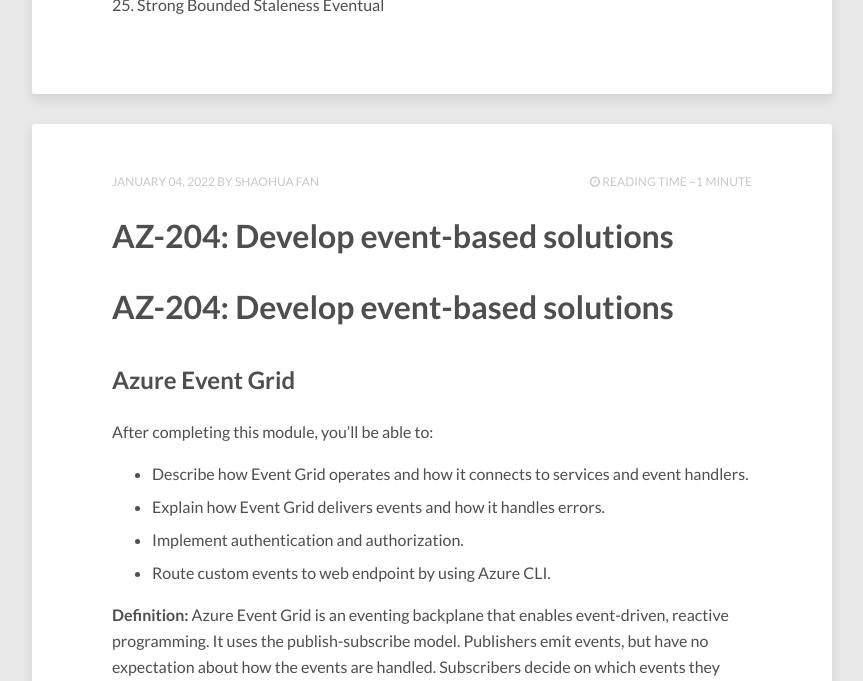
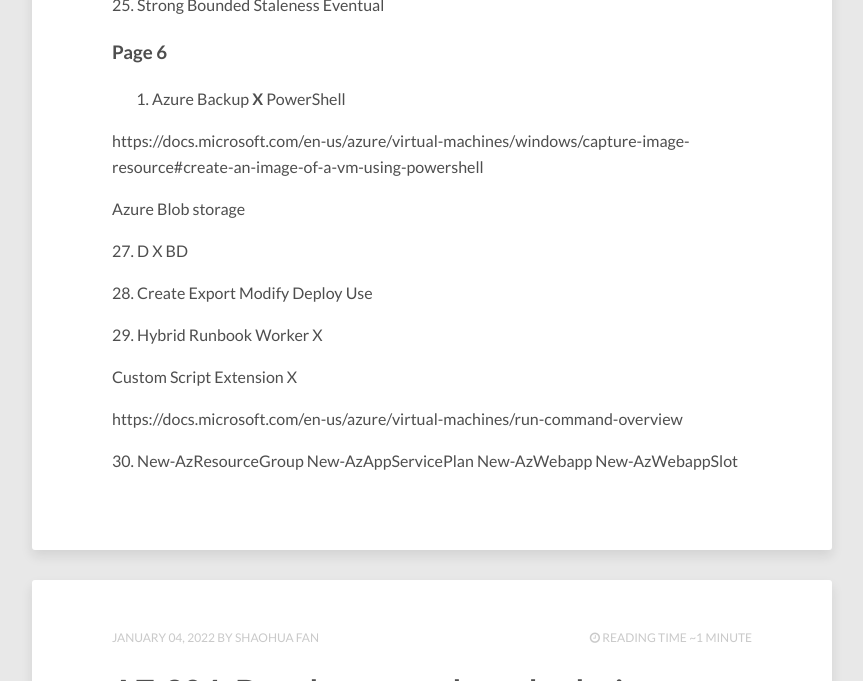
Before and after one commit to fanshaohua-fan/fanshaohua-fan.github.io, a Jekyll site: the page built from index.html, in a window 1280 px wide and 900 px high, scrolled down 4679 px, cut to the strip 219-900 px from the top of the window. Shown: the whole strip, without its empty margins (208-1071 px from the left). Built offline with Jekyll 4.4.1, drawn with Linux system fonts in a browser that asks for light colours; nearby versions of some CDN libraries; the list of posts is cut into pages by our own code.

Commit message:
AZ204 practice page 6

```diff
--- a/_posts/2022-1-14-AZ204 Practice.md
+++ b/_posts/2022-1-14-AZ204 Practice.md
@@ -79,3 +79,38 @@
 Strong
 Bounded Staleness
 Eventual
+
+
+### [Page 6](https://www.examtopics.com/exams/microsoft/az-204/view/6/)
+
+26.
+Azure Backup    **X**  PowerShell
+
+https://docs.microsoft.com/en-us/azure/virtual-machines/windows/capture-image-resource#create-an-image-of-a-vm-using-powershell
+
+
+Azure Blob storage
+
+27.
+D   X   BD
+
+
+28.
+Create
+Export
+Modify
+Deploy
+Use
+
+29.
+Hybrid Runbook Worker       X
+
+Custom Script Extension     X
+
+https://docs.microsoft.com/en-us/azure/virtual-machines/run-command-overview
+
+30.
+New-AzResourceGroup
+New-AzAppServicePlan
+New-AzWebapp
+New-AzWebappSlot
```
